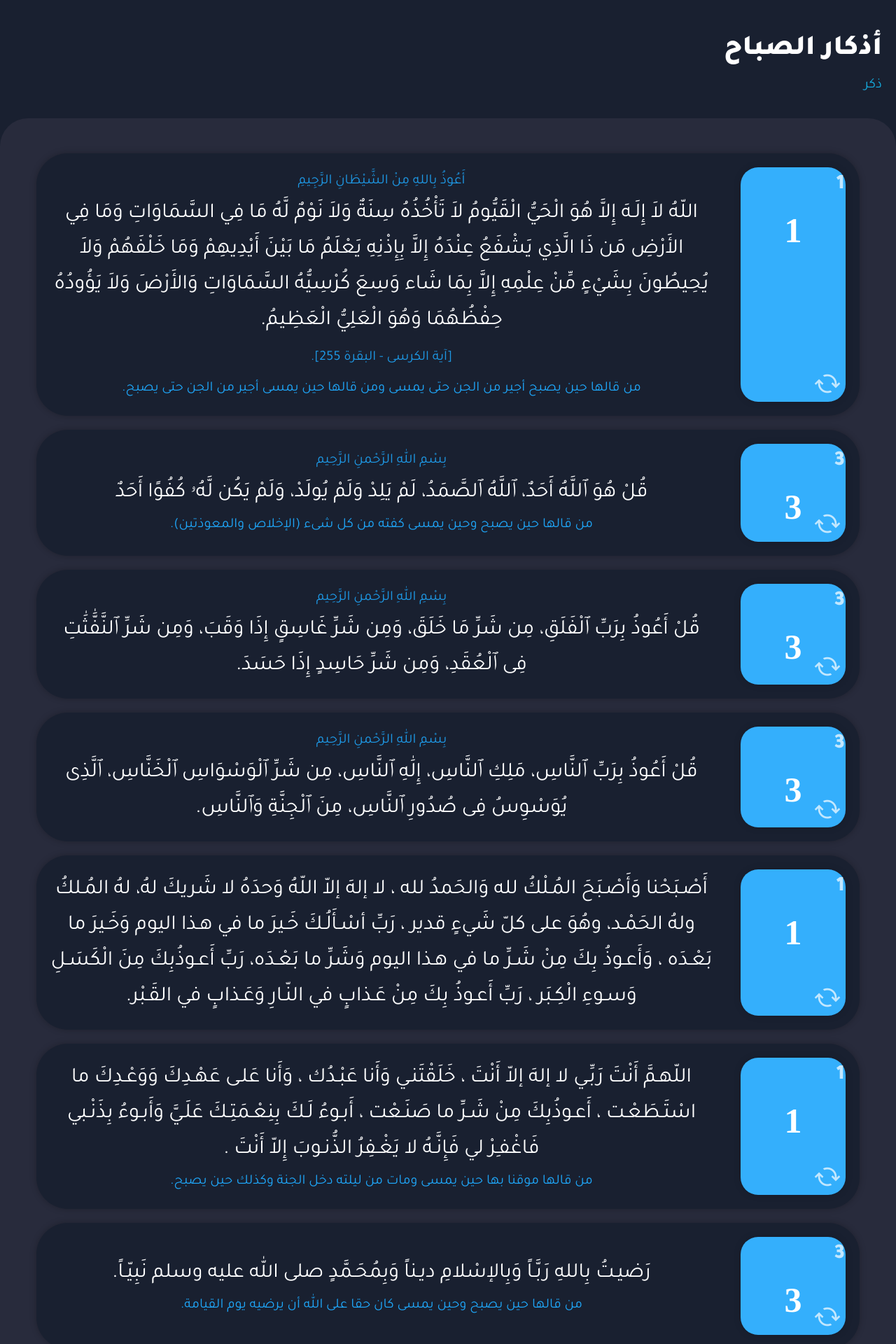
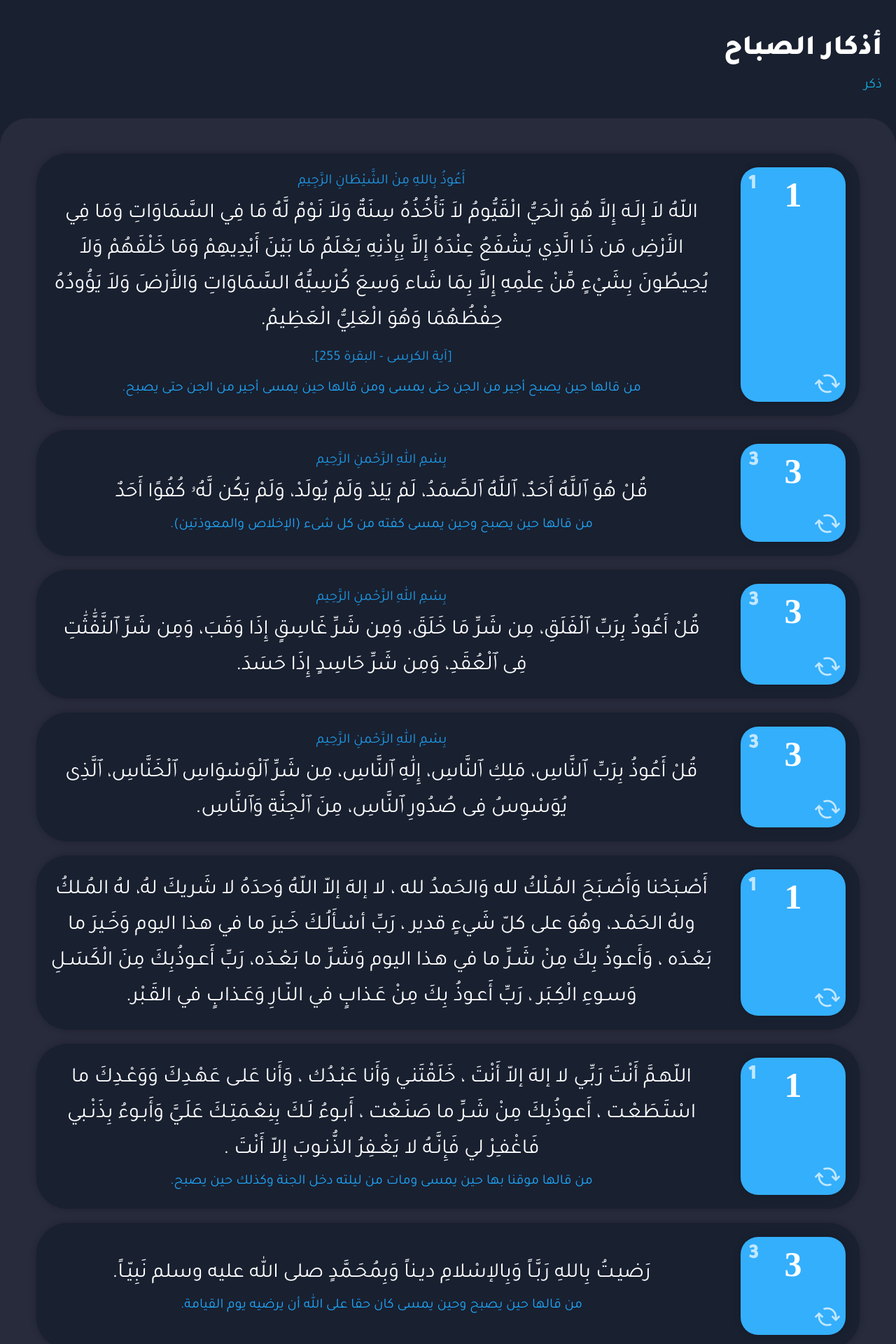
Before and after one commit to Muhammed-Sherif/azkar-website, a PHP site: page / in a window 1280 px wide. Shown: the part 992-2912 px from the top of the page at 70% size. Run offline with PHP 8.4, Linux system fonts and the light colour scheme.

Commit message:
Update style.css

```diff
--- a/css/style.css
+++ b/css/style.css
@@ -308,7 +308,8 @@ a {
   text-align: left;
   opacity: 0.7;
   padding-left: 10px;
-
+  position : absolute;
+  left : 0 ;
 }
 .content-box .counter .count-down {
   font-size: 50px;
@@ -491,6 +492,7 @@ i.fa-regular.fa-sun {
   animation-fill-mode: both;
   animation-direction: alternate;
   transition: background-color .3s;
+  position : relative ;
 }
 @keyframes color-animation-counter {
   0% {
```
